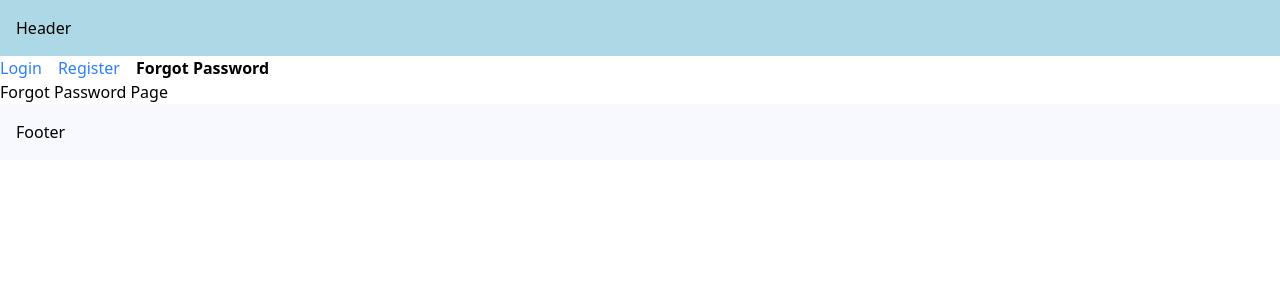
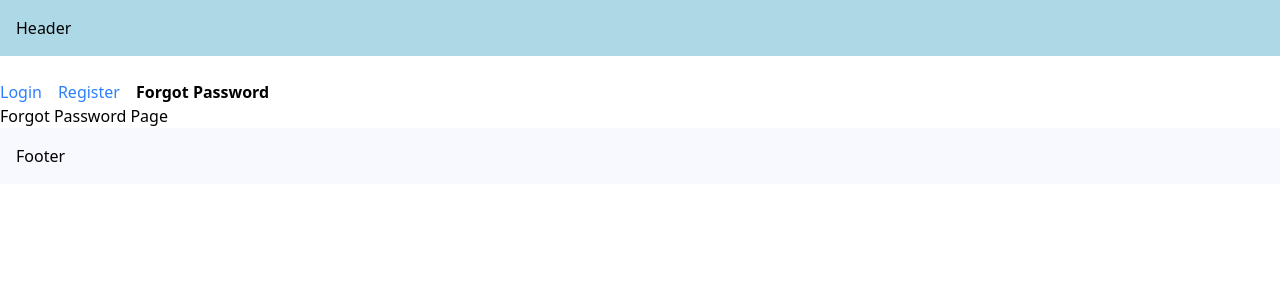
Before and after one commit to rs-quyhp/nextjs-15, a Next.js app in the folder routing-demo/: page /forgot-password in a window 1280 px wide. Shown: the top 300 px of the page. Built offline with nearby package versions, Linux system fonts and the light colour scheme.

Commit message:
23. templates

```diff
--- a/routing-demo/src/app/(auth)/layout.tsx
+++ b/routing-demo/src/app/(auth)/template.tsx
@@ -3,6 +3,7 @@
 import Link from 'next/link';
 import { usePathname } from 'next/navigation';
 import './styles.css';
+import { useState } from 'react';
 
 const navLinks = [
   { label: 'Login', href: '/login' },
@@ -12,9 +13,13 @@
 
 const AuthLayout = ({ children }: { children: React.ReactNode }) => {
   const pathname = usePathname();
+  const [input, setInput] = useState('');
 
   return (
     <div>
+      <div>
+        <input value={input} onChange={(e) => setInput(e.target.value)} />
+      </div>
       {navLinks.map((link) => {
         const isActive = pathname.startsWith(link.href) && link.href !== '/';
 
```
